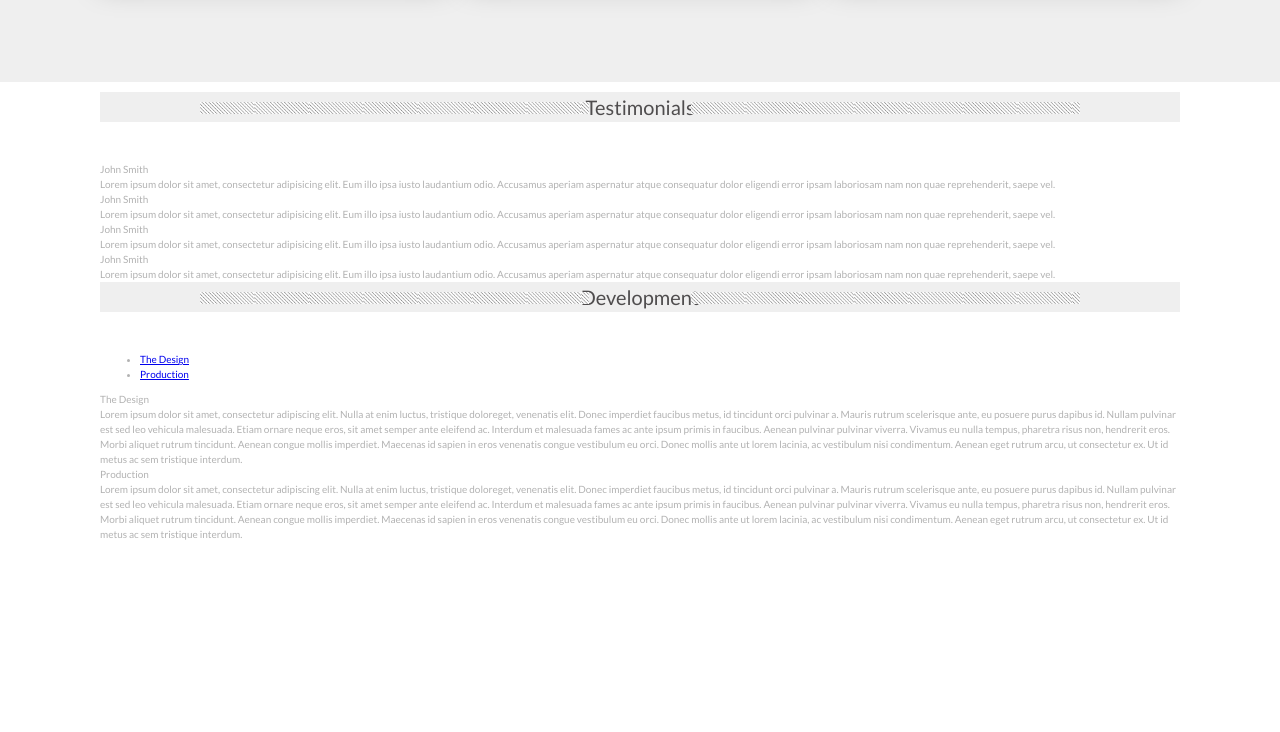
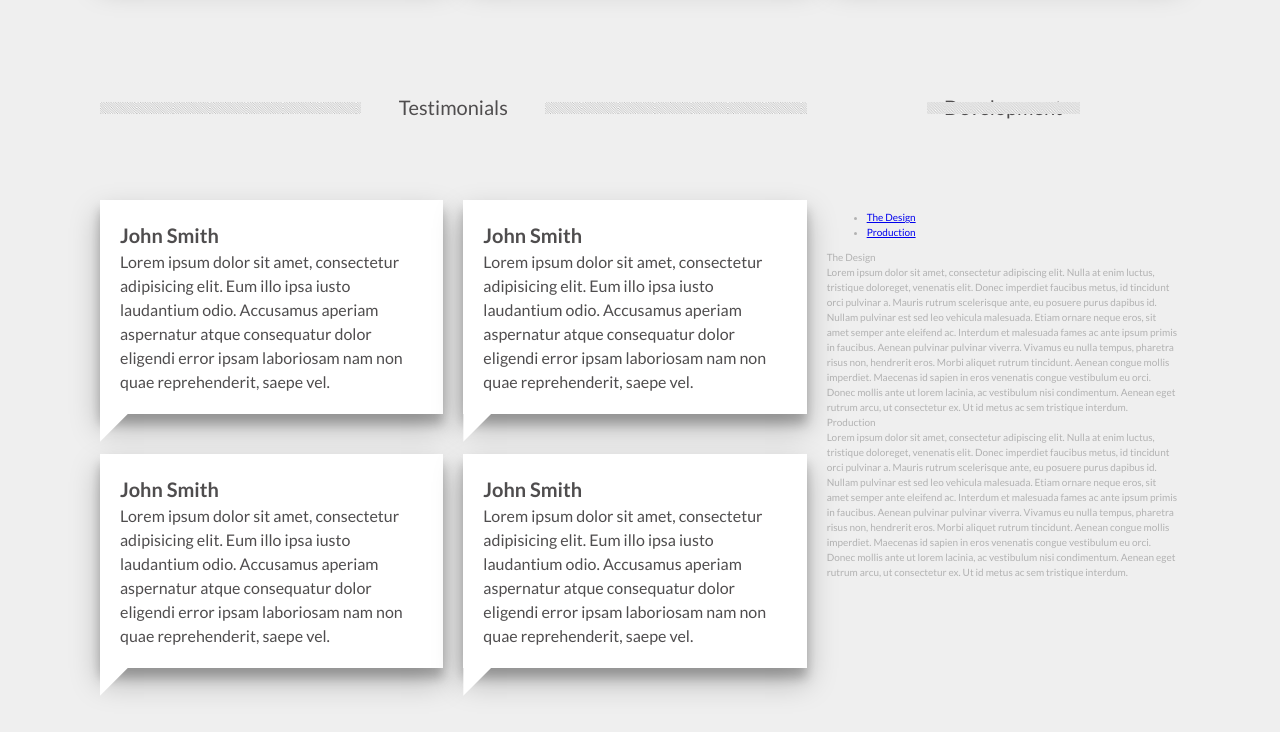
Before and after one commit to anyariazantceva/design-project01, a website: page index.html in a window 1280 px wide. Shown: the part 1373-2105 px from the top of the page. Before the commit the page ends 1925 px from the top, so only its background shows below. Drawn offline with Linux system fonts and the light colour scheme.

Commit message:
Started styles on testimonials section

```diff
--- a/index.html
+++ b/index.html
@@ -146,7 +146,7 @@
 <section class="details">
     <div class="section__container details__container">
         <div class="details__testimonials">
-            <div class="testimonials__title page__title">Testimonials</div>
+            <div class="testimonials__main-title page__title">Testimonials</div>
             <div class="testimonials__list">
                 <div class="testimonials__item">
                     <div class="testimonials__text">
@@ -172,11 +172,11 @@
                         <div class="testimonials__info">Lorem ipsum dolor sit amet, consectetur adipisicing elit. Eum illo ipsa iusto laudantium odio. Accusamus aperiam aspernatur atque consequatur dolor eligendi error ipsam laboriosam nam non quae reprehenderit, saepe vel.</div>
                     </div>
                 </div>
-
             </div>
         </div>
         <aside class="details__development development">
             <div class="development__title page__title">Development</div>
+            <div class="development__tabs tabs">
                 <ul class="tabs__list">
                     <li class="tabs__list-item"><a class="tabs__link" href="#tabs-1">The Design</a></li>
                     <li class="tabs__list-item"><a class="tabs__link" href="#tabs-2">Production</a></li>
@@ -189,7 +189,7 @@
                     <div class="tabs__title">Production</div>
                     <div class="tabs__info">Lorem ipsum dolor sit amet, consectetur adipiscing elit. Nulla at enim luctus, tristique doloreget, venenatis elit. Donec imperdiet faucibus metus, id tincidunt orci pulvinar a. Mauris rutrum scelerisque ante, eu posuere purus dapibus id. Nullam pulvinar est sed leo vehicula malesuada. Etiam ornare neque eros, sit amet semper ante eleifend ac. Interdum et malesuada fames ac ante ipsum primis in faucibus. Aenean pulvinar pulvinar viverra. Vivamus eu nulla tempus, pharetra risus non, hendrerit eros. Morbi aliquet rutrum tincidunt. Aenean congue mollis imperdiet. Maecenas id sapien in eros venenatis congue vestibulum eu orci. Donec mollis ante ut lorem lacinia, ac vestibulum nisi condimentum. Aenean eget rutrum arcu, ut consectetur ex. Ut id metus ac sem tristique interdum.</div>
                 </div>
-
+            </div>
         </aside>
     </div>
 </section>
--- a/sass/main.scss
+++ b/sass/main.scss
@@ -265,3 +265,81 @@
     font-size: 1.8rem;
   }
 }
+
+.details {
+  background-color: $color-light-grey;
+  padding-bottom: 12rem;
+  &__container {
+    display: grid;
+    grid-template-columns: 2fr 1fr;
+    grid-column-gap: 2rem;
+    grid-template-rows: 1fr;
+  }
+
+  &__testimonials, &__development {
+    display: grid;
+    grid-template-rows: 20% 2fr;
+    grid-template-columns: 1fr;
+    grid-row-gap: 0;
+  }
+
+.testimonials {
+  &__main-title {
+      position: relative;
+      &::before {
+        content: '';
+        display: block;
+        width: 37%;
+        height: 1.2rem;
+        background: url("../img/Border-BG.jpg") repeat-x;
+        background-size: 14%;
+        position: absolute;
+        left: 0;
+        top: 1rem;
+      }
+
+      &::after {
+        content: '';
+        display: block;
+        width: 37%;
+        height: 1.2rem;
+        background: url("../img/Border-BG.jpg") repeat-x;
+        background-size: 14%;
+        position: absolute;
+        right: 0;
+        top: 1rem;
+      }
+    }
+
+  &__list {
+      display: grid;
+      grid-template-columns: 1fr 1fr;
+      grid-row-gap: 4rem;
+      grid-column-gap: 2rem;
+
+    }
+
+  &__item {
+      background-color: $color-white;
+      position: relative;
+    @include box-shadow;
+      &::after {
+        content: '';
+        @include triangle;
+      }
+
+    }
+
+  &__text {
+    padding: 2rem;
+    color: $color-dark-text;
+    font-size: 1.6rem;
+  }
+
+  &__title {
+    font-weight: 700;
+    font-size: 2rem;
+  }
+
+  }
+}
```
Also changed, not shown: css/style.css. Lines whose indentation alone changed are shown as unchanged.
